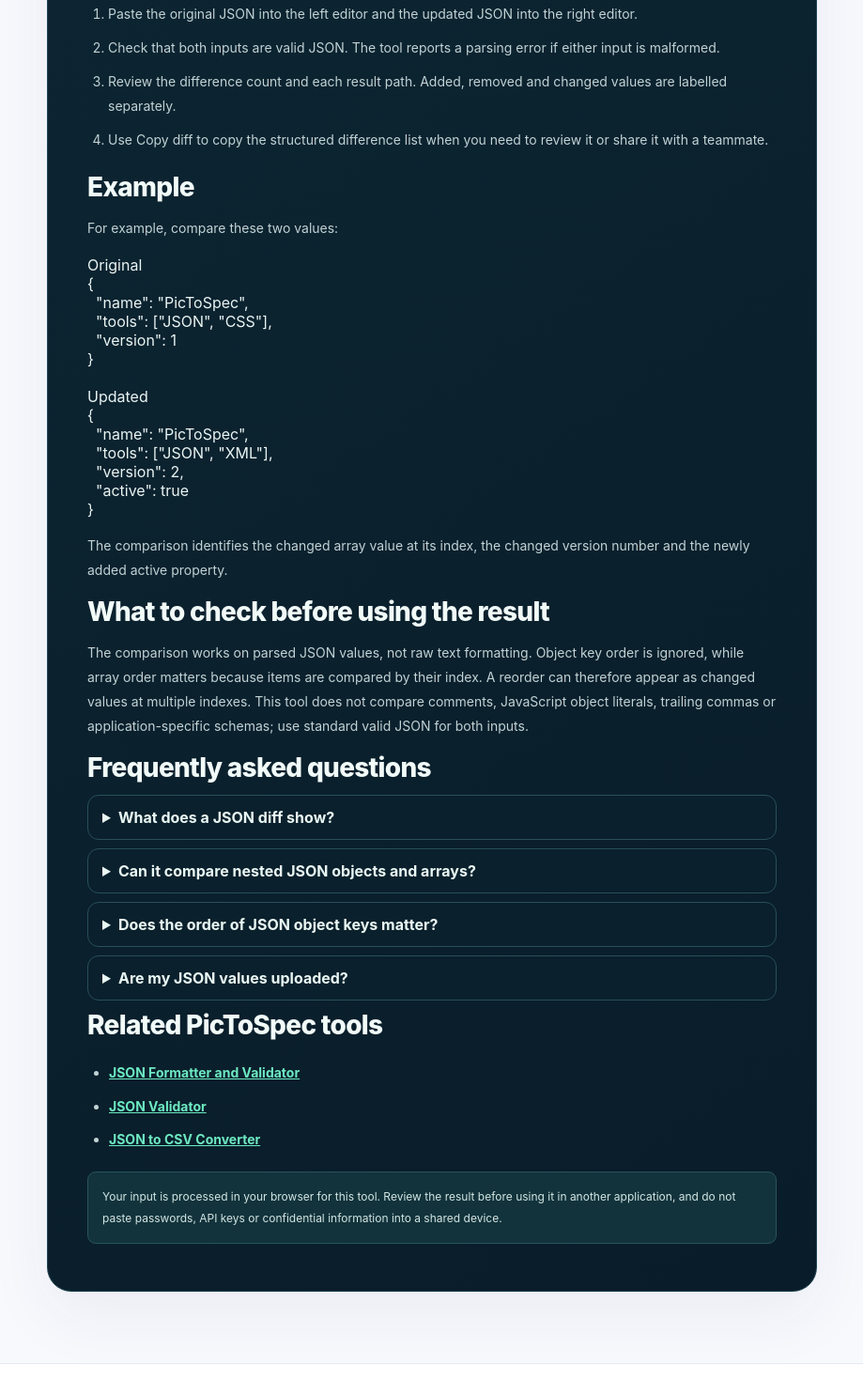
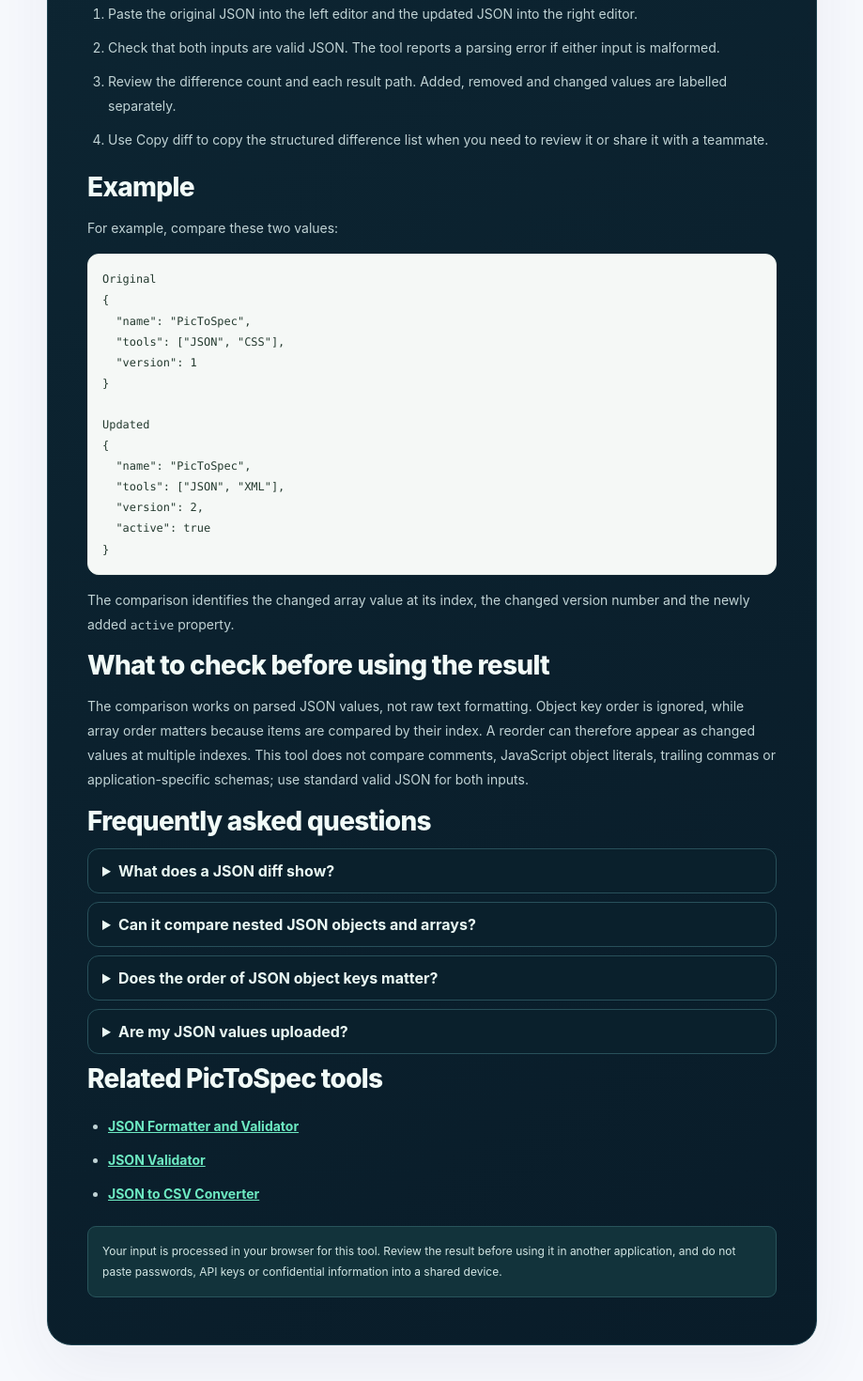
Before and after one commit to ya6331856-cpu/pic-to-spec, a Next.js app: page /json-diff in a window 1280 px wide. Shown: the part 1899-3369 px from the top of the page at 94% size, without its empty margins (180-1099 px from the left). Built offline with nearby package versions, Linux system fonts and the light colour scheme; no server answers.

Commit message:
Style practical guide code samples and FAQ sections

```diff
--- a/app/globals.css
+++ b/app/globals.css
@@ -1540,3 +1540,12 @@ button, input, select, textarea { font: inherit; }
   .site-nav a, .site-header-cta, .category-shortcut, .homepage .tool-card { transition: none !important; }
   .category-shortcut:hover, .homepage .tool-card:hover { transform: none !important; }
 }
+
+
+/* Practical SEO guide examples */
+.tool-seo-content ul{padding-left:22px;color:#65728a;line-height:1.9}
+.tool-seo-content pre{max-width:100%;overflow:auto;padding:15px;border:1px solid #e5ece7;border-radius:12px;background:#f5f8f6;color:#253b30;font:13px/1.7 ui-monospace,SFMono-Regular,Menlo,monospace;white-space:pre-wrap;overflow-wrap:anywhere}
+.tool-seo-content code{font-family:ui-monospace,SFMono-Regular,Menlo,monospace;font-size:.92em}
+.tool-seo-content details{margin:9px 0;padding:13px 15px;border:1px solid #e7e9f3;border-radius:12px;background:#fff}
+.tool-seo-content summary{color:#2c3856;font-weight:700;cursor:pointer}
+.tool-seo-content details p{margin:10px 0 0;color:#65728a;line-height:1.75}
```
